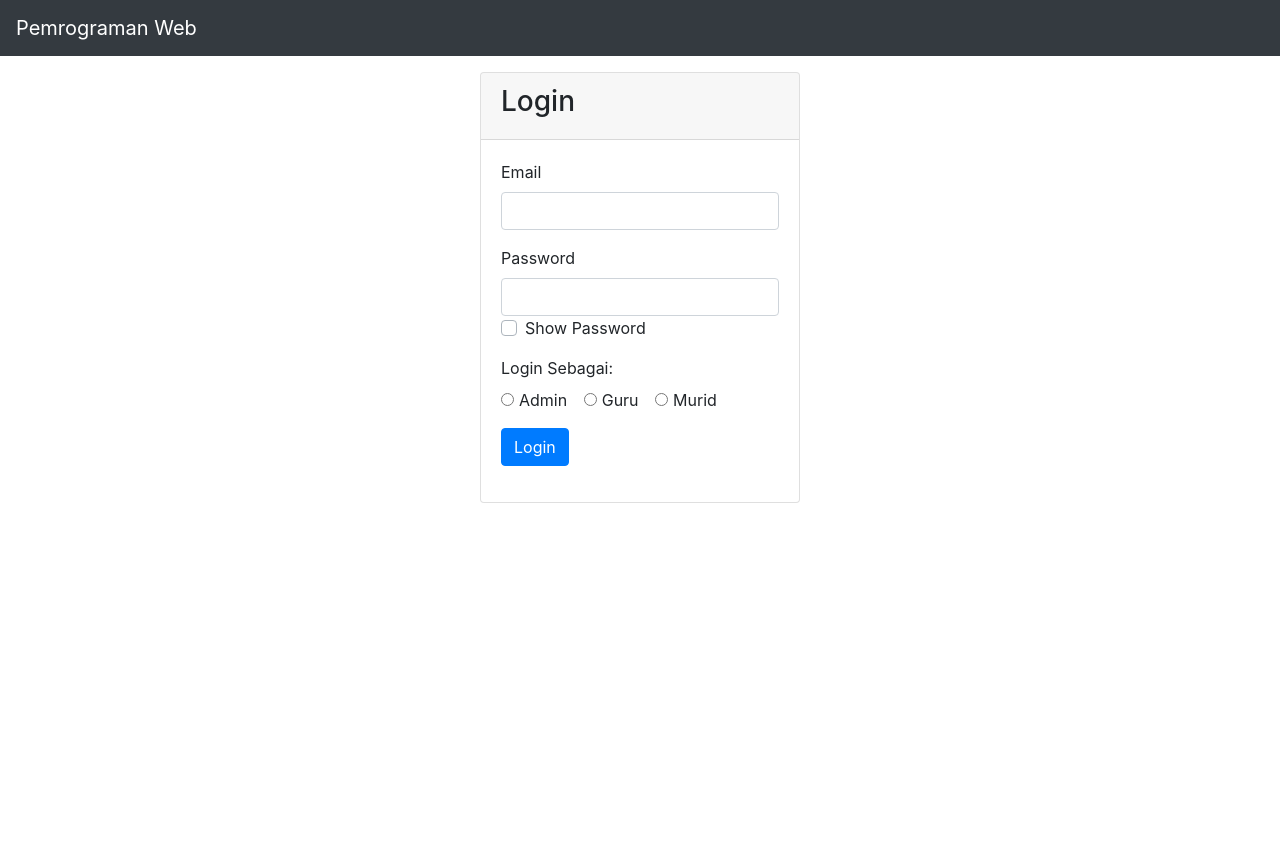
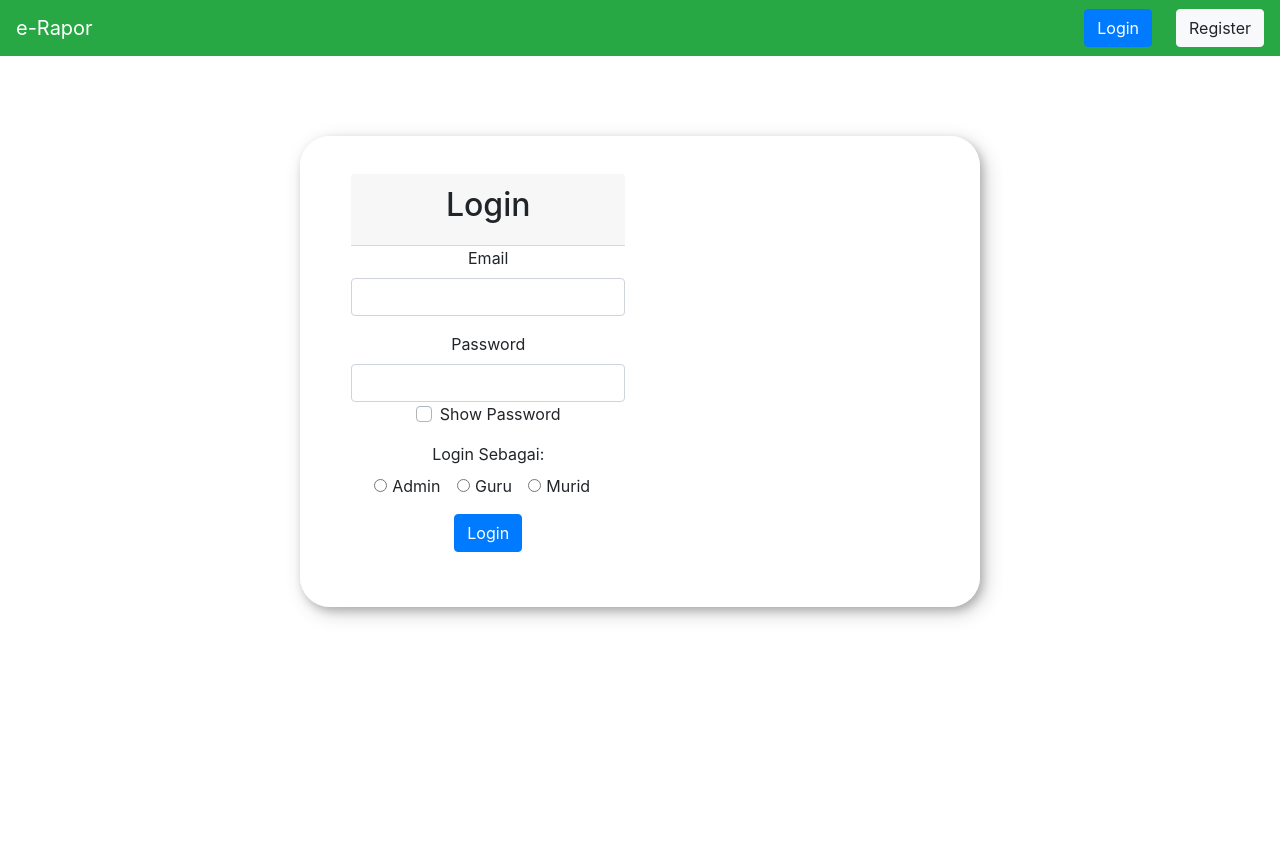
Before and after one commit to prolifel/fp-pweb, a PHP site: page /form_admin.php in a window 1280 px wide. Shown: the top 847 px of the page. Run offline with PHP 8.4, Linux system fonts and the light colour scheme.

Commit message:
login page agak cantik

```diff
--- a/admin/form_admin.php
+++ b/admin/form_admin.php
@@ -38,31 +38,62 @@
             background-repeat: no-repeat;
             background-size: cover;
         }
-
+        .login-content {
+            display: flex;
+            align-items: center;
+            text-align: center;
+            margin-right: 300px;
+            margin-top: 5%;
+            margin-left: 300px;
+            margin-bottom: auto;
+            background-color: rgba(255,255,255, 0.8);
+            border-radius: 30px;
+            box-shadow: 3px 4px 8px rgba(0, 0, 0, 0.2), 5px 6px 20px rgba(0, 0, 0, 0.19);
+            padding-left: 4%;
+            padding-right: 4%;
+            padding-bottom: 3%;
+            padding-top: 3%;
+        }
     </style>
     <link rel="stylesheet" href="../css/bootstrap.min.css">
 </head>
 <body>
-    <nav class="navbar fixed-top navbar-expand-lg navbar-dark bg-dark">
-        <a class="navbar-brand" href="#">Pemrograman Web</a>
-        <button class="navbar-toggler" type="button" data-toggle="collapse" data-target="#navbarSupportedContent" aria-controls="navbarSupportedContent" aria-expanded="false" aria-label="Toggle navigation">
-            <span class="navbar-toggler-icon"></span>
-        </button>
+<nav class="navbar fixed-top navbar-expand-lg navbar-dark bg-success">
+        <a class="navbar-brand" href="../landing.php">e-Rapor</a>
+        <!-- <button class="navbar-toggler" type="button" data-toggle="collapse" data-target="#navbarSupportedContent" aria-controls="navbarSupportedContent" aria-expanded="false" aria-label="Toggle navigation">
+        <span class="navbar-toggler-icon">
+            <i class="fas fa-bars" style="color:#fff; font-size:28px;"></i>
+        </span> -->
+        <a class="navbar-toggler collapsed border-0" type="button" data-toggle="collapse" data-target="#navbarSupportedContent">
+            <span> </span>
+            <span> </span>
+            <span> </span>
+        </a>
+        <!-- <span class="navbar-toggler-icon top-bar"></span>
+        <span class="navbar-toggler-icon middle-bar"></span>
+        <span class="navbar-toggler-icon bottom-bar"></span> -->
+        <!-- </button> -->
 
         <div class="collapse navbar-collapse" id="navbarSupportedContent">
             <ul class="navbar-nav mr-auto">
 
             </ul>
             <!-- dikanan -->
+            <form class="form-inline my-2 my-lg-0">
+                <a class="btn btn-primary my-2 my-sm-0 mx-4" type="button" href="./admin/form_admin.php">Login</a>
+                <a class="btn btn-light my-2 my-sm-0" type="button" href="./admin/form_register.php">Register</a>
+            </form>
         </div>
     </nav>
 
-    <main role="main" class="card mx-auto" style="width: 20rem;">
-        <div class="card-header">
-            <h3>Login</h3>
-        </div>
-        <div class="card-body">
+    <!-- <main role="main" class="card mx-auto" style="width: 20rem;"> -->
+
+        <div class="login-content" >
+
             <form action="login.php" method="post">
+            <div class="card-header">
+            <h2>Login</h2>
+            </div>
                 <div class="form-group">
                     <label for="inputUsername">Email</label>
                     <input class="form-control" type="text" id="inputUsername" name="email">
@@ -110,7 +141,7 @@
                 </table> -->
             </form>
         </div>
-    </main>
+    <!-- </main> -->
     <script src="https://code.jquery.com/jquery-3.5.1.slim.min.js" integrity="sha384-DfXdz2htPH0lsSSs5nCTpuj/zy4C+OGpamoFVy38MVBnE+IbbVYUew+OrCXaRkfj" crossorigin="anonymous"></script>
     <script>window.jQuery || document.write('<script src="../assets/js/vendor/jquery.slim.min.js"><\/script>')</script>
     <script src="../js/bootstrap.bundle.min.js"></script>
```
Also changed, not shown: admin/form_register.php (+19 -5 lines), landing.php (+8 -6 lines).
